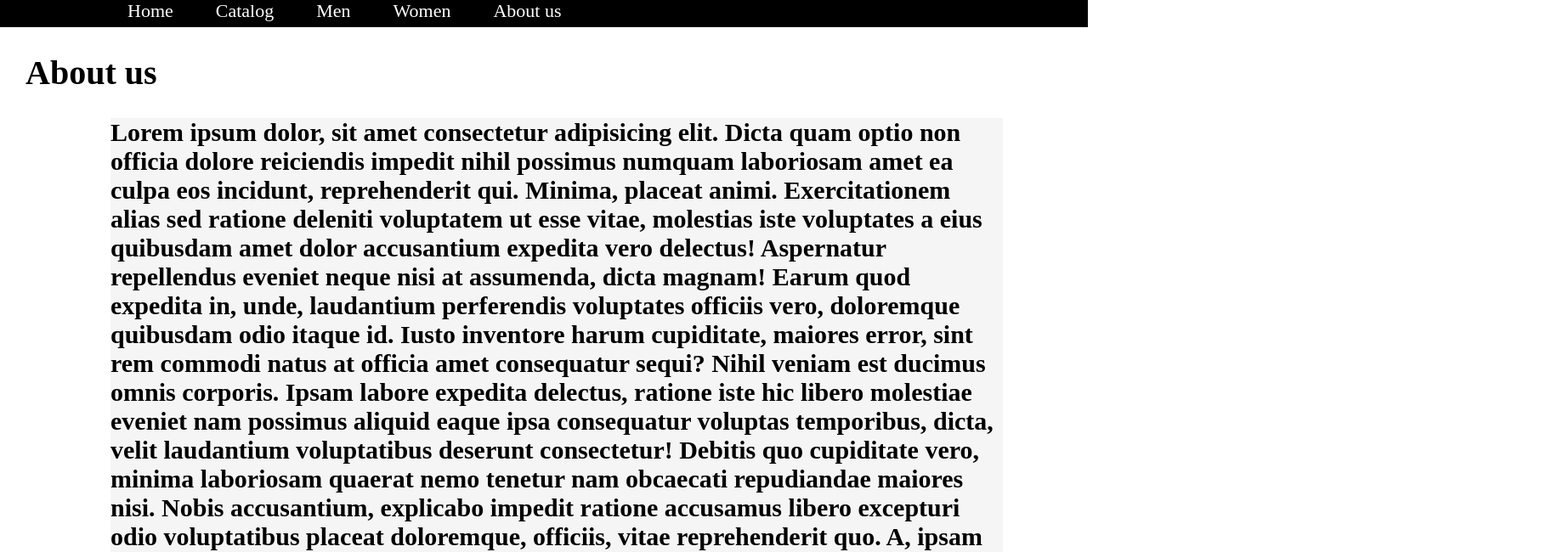
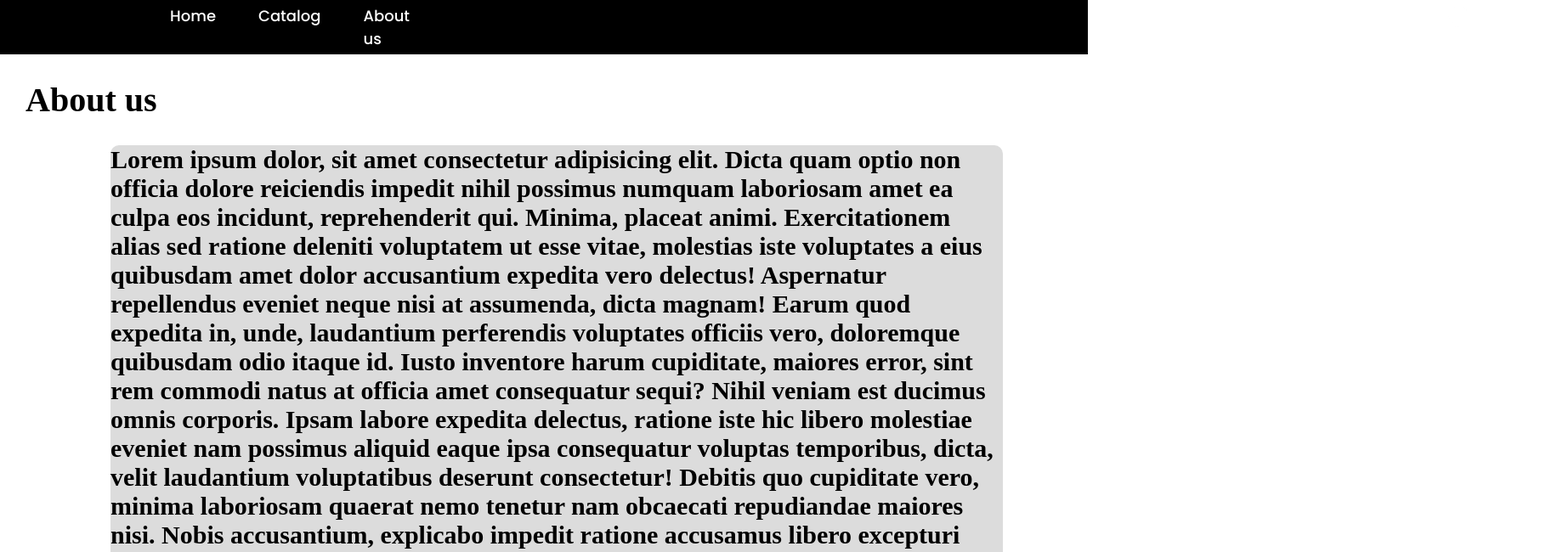
Before and after one commit to murderedhao/api-enjoyer, a React (Create React App) app: page /about in a window 1280 px wide. Shown: the top 650 px of the page at 85% size, 1832 px wide, since content can reach past the window. Built offline with nearby package versions, Linux system fonts and the light colour scheme.

Commit message:
Remade header component with updated styles and functionality

```diff
--- a/src/components/Footer/Footer.module.scss
+++ b/src/components/Footer/Footer.module.scss
@@ -12,6 +12,9 @@
 		list-style-type: none;
 		margin-top: 60px;
 		margin-bottom: 60px;
+		font-family: "Poppins", sans-serif;
+		font-weight: 500;
+		font-size: 16px;
 	}
 }
 .footer__item {
--- a/src/components/Header/Header.jsx
+++ b/src/components/Header/Header.jsx
@@ -1,16 +1,27 @@
+import cart from '../../assets/cart.png'
+import favorite from '../../assets/favorite.png'
 import styles from './Header.module.scss'
+
 function Header() {
   return (
     <>
-      <header className={styles.header}>
-        <nav className={styles.header__nav}>
-          <span className={styles.header__menu__list}>
-            <a className={styles.header__menu__item} href ="/" alt="">Home</a>
-            <a className={styles.header__menu__item} href ="/catalog" alt="">Catalog</a>
-            <a className={styles.header__menu__item} href ="/men" alt="">Men</a>
-            <a className={styles.header__menu__item} href ="/women" alt="">Women</a>
-            <a className={styles.header__menu__item} href ="/about" alt="">About us</a>
-          </span>
+      <header className={styles['header']}>
+        <nav className={styles['header__nav']}>
+          <ul className={styles['header__nav-list']}>
+            <li className={styles['header__nav-item']}>
+              <a className={styles['header__link']} href="/" alt="">Home</a>
+            </li>
+            <li className={styles['header__nav-item']}>
+              <a className={styles['header__link']} href="/catalog" alt="">Catalog</a>
+            </li>
+            <li className={styles['header__nav-item']}>
+              <a className={styles['header__link']} href="/about" alt="">About us</a>
+            </li>
+          </ul>
+          <nav className={styles["header__nav-btn"]}>
+            <a className={styles["header__link"]} href ="/myfavorite" alt=""><img className={styles["header__link-img"]} src={favorite} alt=""/>Favorite</a>
+            <a className={styles["header__link"]} href ="/mycart" alt=""><img className={styles["header__link-img"]} src={cart} alt=""/>Cart</a>
+          </nav>
         </nav>
       </header>
     </>
--- a/src/components/Header/Header.module.scss
+++ b/src/components/Header/Header.module.scss
@@ -1,21 +1,63 @@
 .header {
   display: flex;
   width: 100%;
-	height: 32px;
+  height: 64px;
   background-color: #000;
-	justify-content: left;
-	align-items: left;
+  justify-content: space-between;
+  align-items: center;
   padding-left: 100px;
-	.header__menu__list {
+}
+
+.header__nav {
   display: flex;
   align-items: center;
-		margin: 0, auto;
-		.header__menu__item {
-			text-decoration: none;
+}
+
+.header__nav-list {
+	display: flex;
 	list-style-type: none;
   margin-left: 50px;
   font-size: 22px;
+	.header__nav-item {
+		margin-left: 50px;
+		.header__link:hover {
+			transition: 0.3ms color;
+			color: aqua;
+		}
+		.header__link {
+			text-decoration: none;
+			font-family: "Poppins", sans-serif;
+			font-weight: 500;
+			font-size: 18px;
+			color:white;
+		}
+	}
+}
+.header__nav-btn {
+	display: flex;
+	flex-direction: row;
+	margin-left: 1150px;
+.header__link {
+		margin-left: 50px;
+		display: flex;
+		flex-direction: column;
+		text-decoration: none;
+		font-family: "Poppins", sans-serif;
+		font-weight: 500;
+		font-size: 16px;
+		align-items: center;
 		color: white;
 	}
 }
+.header__link-img {
+  width: 30px;
+  height: 30px;
 }
+.header__link-img:hover {
+	transition: transform 0.3s ease;
+	transform: scale(1.2);
+}
+.header__link:hover {
+		transition: 0.3ms color;
+		color: aqua;
+}
--- a/src/components/Routes/Routes.jsx
+++ b/src/components/Routes/Routes.jsx
@@ -2,16 +2,16 @@ import { Route, Routes } from 'react-router-dom'
 import AboutUsPage from '../pages/AboutUsPage/AboutUsPage'
 import CatalogPage from '../pages/CatalogPage/CatalogPage'
 import HomePage from '../pages/HomePage/HomePage'
-import MenPage from '../pages/MenPage/MenPage'
-import WomenPage from '../pages/WomenPage/WomenPage'
+import MyCartPage from '../pages/MyCartPage/MyCartPage'
+import MyFavoritePage from '../pages/MyFavoritePage/MyFavoritePage'
 const AppRoutes = () => {
 	return (
 <Routes>
 	<Route index element={<HomePage />} />
 	<Route path='/catalog' element={<CatalogPage />} />
-	<Route path='/men' element={<MenPage />} />
-	<Route path='/women' element={<WomenPage />} />
 	<Route path='/about' element={<AboutUsPage />} />
+	<Route path='/myfavorite' element={<MyFavoritePage />} />
+	<Route path='/mycart' element={<MyCartPage />} />
 </Routes>
 	 );
 }
--- a/src/components/pages/AboutUsPage/AboutUsPage.module.scss
+++ b/src/components/pages/AboutUsPage/AboutUsPage.module.scss
@@ -5,7 +5,8 @@
 }
 .about__title__detailed {
 	box-sizing: border-box;
-	background-color: whitesmoke;
+	background-color: gainsboro;
+	border-radius: 10px;
 	margin-top: 30px;
 	margin-right: 100px;
 	margin-left: 100px;
--- a/src/components/pages/MenPage/MenPage.jsx
+++ /dev/null
@@ -1,7 +0,0 @@
-const MenPage = () => {
-	return (
-		<h1>sfsdf</h1>
-	 );
-}
-
-export default MenPage;
--- /dev/null
+++ b/src/components/pages/MyCartPage/MyCartPage.jsx
@@ -0,0 +1,7 @@
+const MyCartPage = () => {
+	return (
+		131
+	 );
+}
+
+export default MyCartPage;
--- /dev/null
+++ b/src/components/pages/MyFavoritePage/MyFavoritePage.jsx
@@ -0,0 +1,7 @@
+const MyFavoritePage = () => {
+	return (
+		132
+	 );
+}
+
+export default MyFavoritePage;
--- a/src/components/pages/WomenPage/WomenPage.jsx
+++ /dev/null
@@ -1,7 +0,0 @@
-const WomenPage = () => {
-	return (
-		<h1>sdfsdf</h1>
-	 );
-}
-
-export default WomenPage;
```
Also changed, not shown: src/assets/cart.png (added), src/assets/favorite.png (added), src/components/pages/MyCartPage/MyCartPage.module.scss (added), src/components/pages/MyFavoritePage/MyFavoritePage.module.scss (added). Lines whose indentation alone changed are shown as unchanged.
